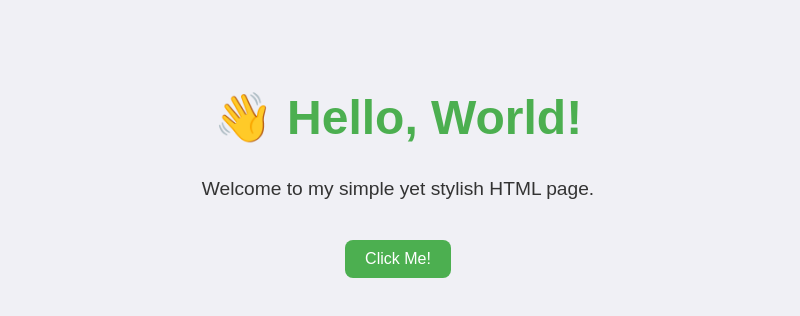
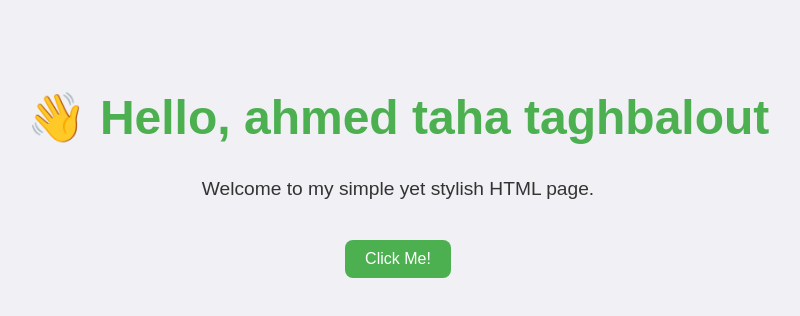
Before and after one commit to ilyas-jm/LunchPad, a plain HTML site: page index.html in a window 1280 px wide. Shown: the whole page, without its empty margins (242-1042 px from the left). Drawn offline with Linux system fonts and the light colour scheme.

Commit message:
Update index.html

```diff
--- a/index.html
+++ b/index.html
@@ -35,7 +35,7 @@
 </head>
 <body>
 
-    <h1>👋 Hello, World!</h1>
+    <h1>👋 Hello, ahmed taha taghbalout</h1>
     <p>Welcome to my simple yet stylish HTML page.</p>
     <a href="#">Click Me!</a>
 
```
